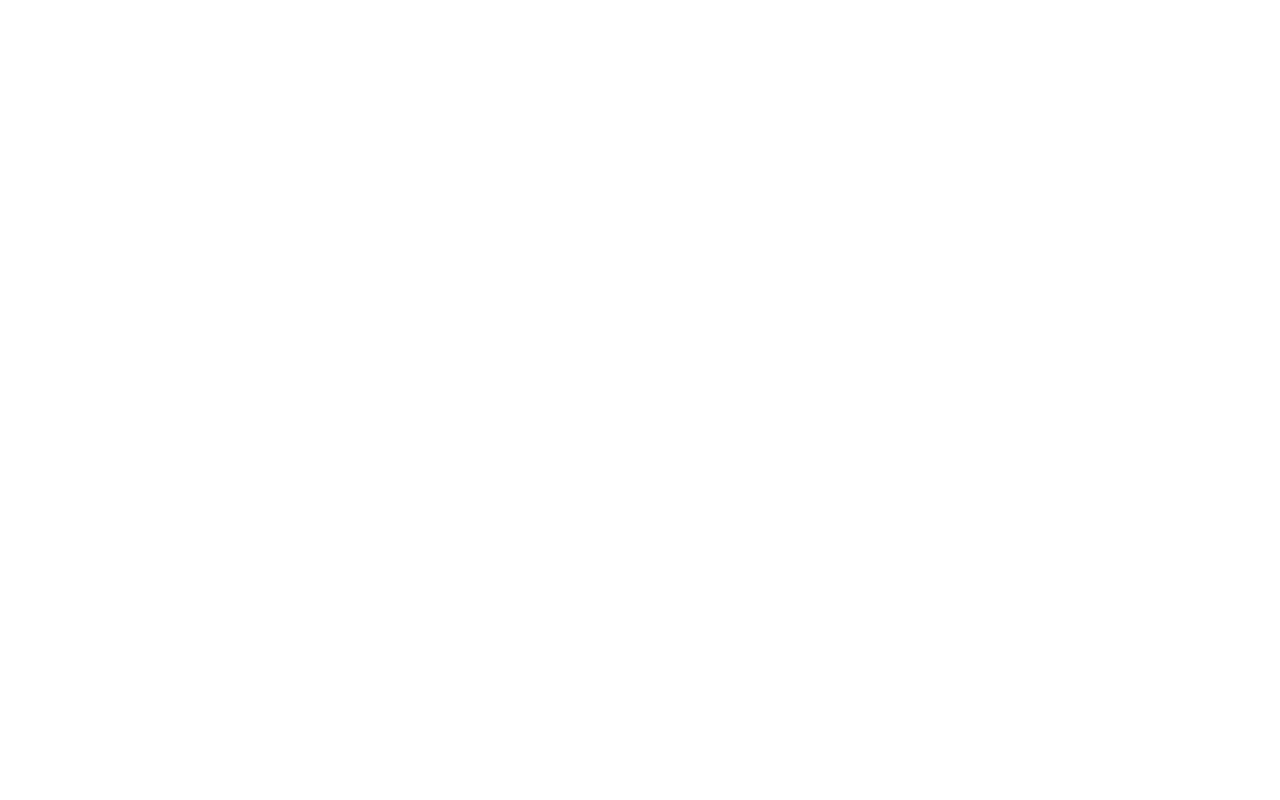
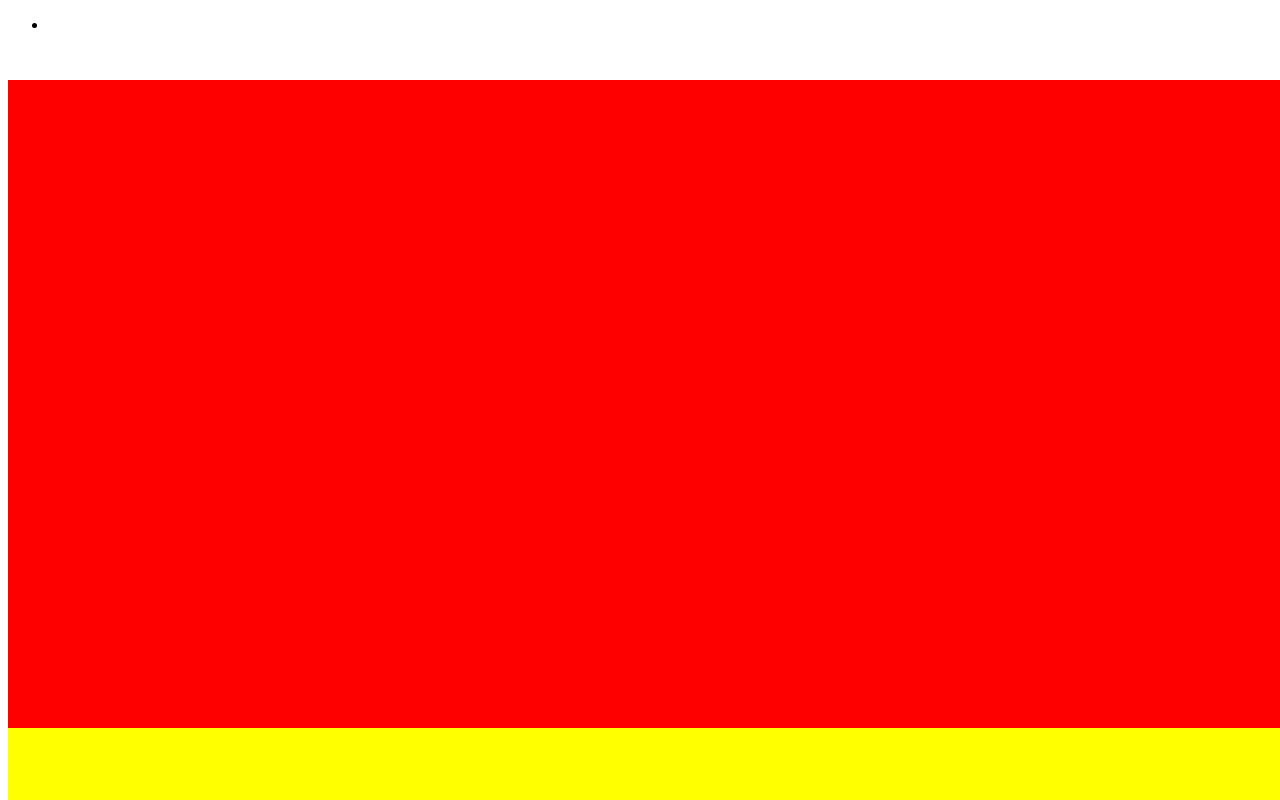
Before and after one commit to eleves-ig2i/ig2i-le4-prp-2018-dataflow, a plain HTML site: page index.html in a window 1280 px wide. Shown: the top 800 px of the page. Drawn offline with nearby package versions, Linux system fonts and the light colour scheme.

Commit message:
skeleton

```diff
--- a/index.html
+++ b/index.html
@@ -5,10 +5,62 @@
     <title>Innowave</title>
     <script src="https://ajax.googleapis.com/ajax/libs/jquery/1.12.0/jquery.min.js"></script>
     <script src="parallax.js-1.4.2/parallax.js"></script>
+  </head>
+  <style media="screen">
+    body {
+      height: 100%;
+      width: 100%;
+    }
+    .header {
+      background-color: white;
+      height: 10vh;
+      position: fixed;
+      width: 100%;
+      top: 0px;
+      z-index: 2;
+    }
+    .module {
+      height: 90vh;
+    }
+    #presentation {
+      background-color: red;
+    }
+    #services {
+      background-color: yellow;
+    }
+    #about-us {
+      background-color: green;
+    }
+    #school {
+      background-color: gray;
+    }
+    #contact-us {
+      background-color: black;
+    }
+  </style>
+  <body>
+    <div class="header">
+      <ul>
+        <li></li>
+      </ul>
+    </div>
 
-    </script>
-  </head>
-  <body>
+    <div class="container">
+      <div class="module" id="presentation">
 
+      </div>
+      <div class="module" id="services">
+
+      </div>
+      <div class="module" id="about-us">
+
+      </div>
+      <div class="module" id="school">
+
+      </div>
+      <div class="module" id="contact-us">
+
+      </div>
+    </div>
   </body>
 </html>
```
